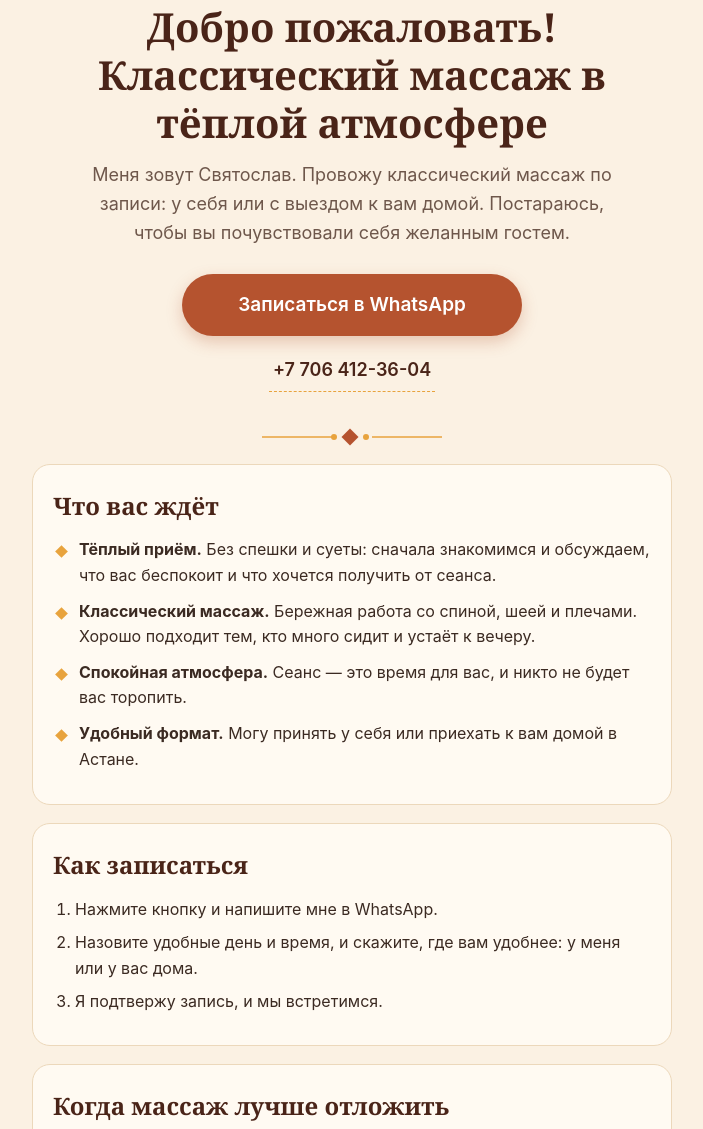
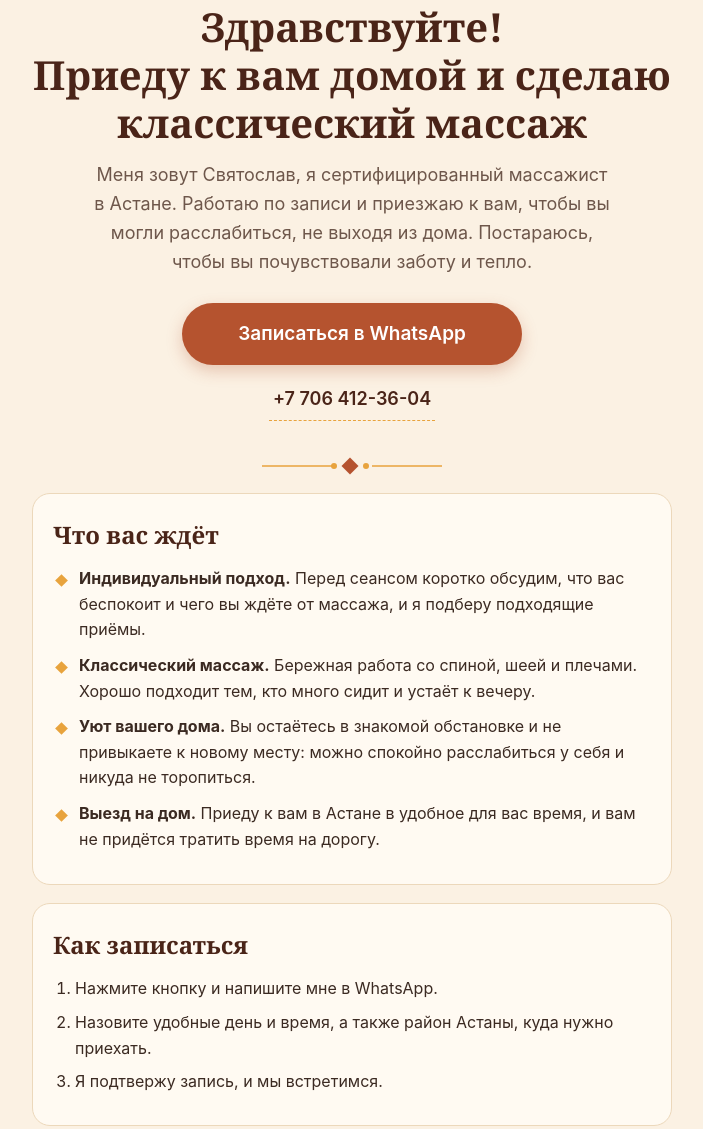
Before and after one commit to Svyat03/svyat03.github.io, a plain HTML site: page index.html in a window 1280 px wide. Shown: the part 183-1312 px from the top of the page, without its empty margins (288-991 px from the left). Drawn offline with Linux system fonts and the light colour scheme.

Commit message:
Update index.html

```diff
--- a/index.html
+++ b/index.html
@@ -3,8 +3,8 @@
 <head>
 <meta charset="utf-8">
 <meta name="viewport" content="width=device-width, initial-scale=1">
-<title>Классический массаж в Астане — запись в WhatsApp</title>
-<meta name="description" content="Классический массаж в Астане: приём по записи и выезд на дом. Тёплая атмосфера и внимание к каждому гостю. Записаться можно в WhatsApp.">
+<title>Классический массаж на дому в Астане — запись в WhatsApp</title>
+<meta name="description" content="Классический массаж с выездом на дом в Астане. Тёплая атмосфера и внимание к каждому клиенту. Записаться можно в WhatsApp.">
 <style>
   :root {
     --cream: #fbf1e3;
@@ -131,8 +131,8 @@
       <circle r="7" fill="#e8a33d"/>
     </svg>
     <p class="eyebrow">Астана</p>
-    <h1>Добро пожаловать!<br>Классический массаж в тёплой атмосфере</h1>
-    <p class="lead">Меня зовут Святослав. Провожу классический массаж по записи: у себя или с выездом к вам домой. Постараюсь, чтобы вы почувствовали себя желанным гостем.</p>
+    <h1>Здравствуйте!<br>Приеду к вам домой и сделаю классический массаж</h1>
+    <p class="lead">Меня зовут Святослав, я сертифицированный массажист в Астане. Работаю по записи и приезжаю к вам, чтобы вы могли расслабиться, не выходя из дома. Постараюсь, чтобы вы почувствовали заботу и тепло.</p>
 
     <p class="cta">
       <a class="btn" href="https://wa.me/message/QZM7REX2443YI1">Записаться в WhatsApp</a>
@@ -152,10 +152,10 @@
   <section class="card">
     <h2>Что вас ждёт</h2>
     <ul class="warm">
-      <li><strong>Тёплый приём.</strong> Без спешки и суеты: сначала знакомимся и обсуждаем, что вас беспокоит и что хочется получить от сеанса.</li>
+      <li><strong>Индивидуальный подход.</strong> Перед сеансом коротко обсудим, что вас беспокоит и чего вы ждёте от массажа, и я подберу подходящие приёмы.</li>
       <li><strong>Классический массаж.</strong> Бережная работа со спиной, шеей и плечами. Хорошо подходит тем, кто много сидит и устаёт к вечеру.</li>
-      <li><strong>Спокойная атмосфера.</strong> Сеанс — это время для вас, и никто не будет вас торопить.</li>
-      <li><strong>Удобный формат.</strong> Могу принять у себя или приехать к вам домой в Астане.</li>
+      <li><strong>Уют вашего дома.</strong> Вы остаётесь в знакомой обстановке и не привыкаете к новому месту: можно спокойно расслабиться у себя и никуда не торопиться.</li>
+      <li><strong>Выезд на дом.</strong> Приеду к вам в Астане в удобное для вас время, и вам не придётся тратить время на дорогу.</li>
     </ul>
   </section>
 
@@ -163,7 +163,7 @@
     <h2>Как записаться</h2>
     <ol class="steps">
       <li>Нажмите кнопку и напишите мне в WhatsApp.</li>
-      <li>Назовите удобные день и время, и скажите, где вам удобнее: у меня или у вас дома.</li>
+      <li>Назовите удобные день и время, а также район Астаны, куда нужно приехать.</li>
       <li>Я подтвержу запись, и мы встретимся.</li>
     </ol>
   </section>
```
